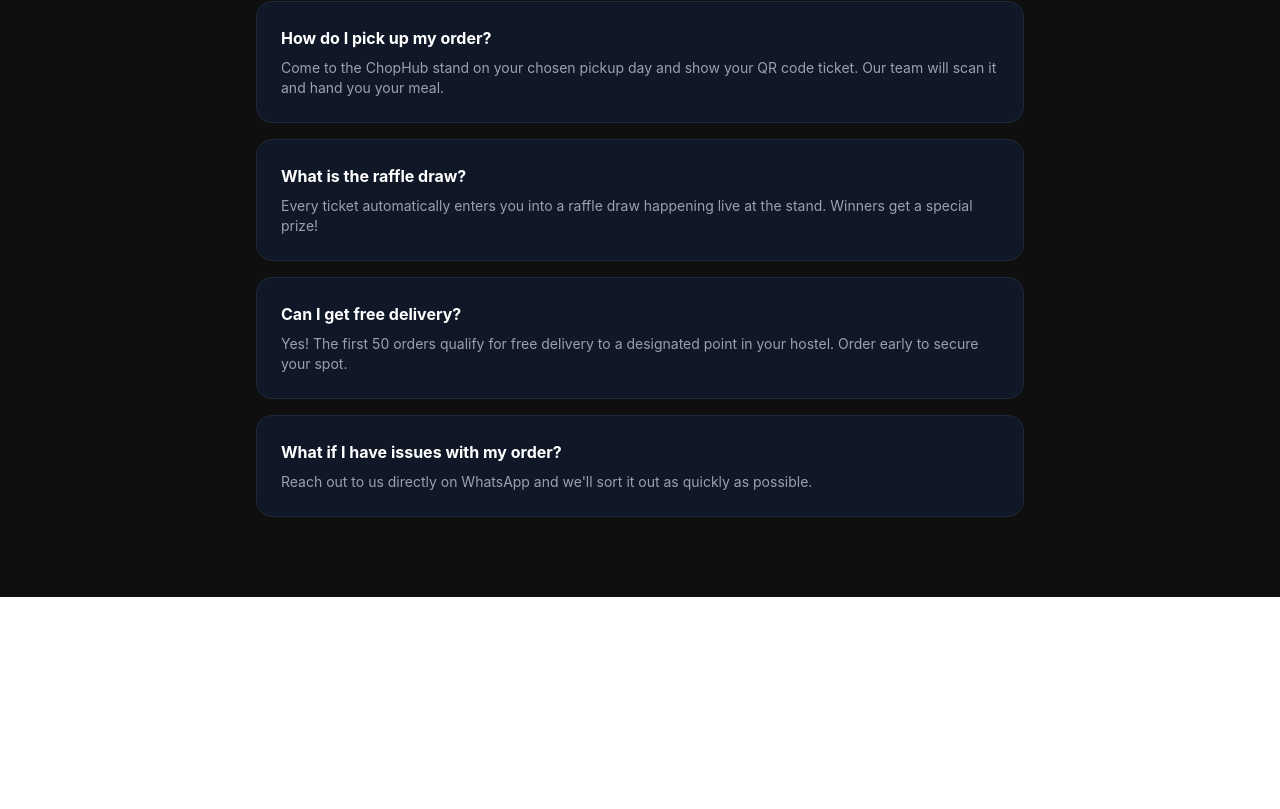
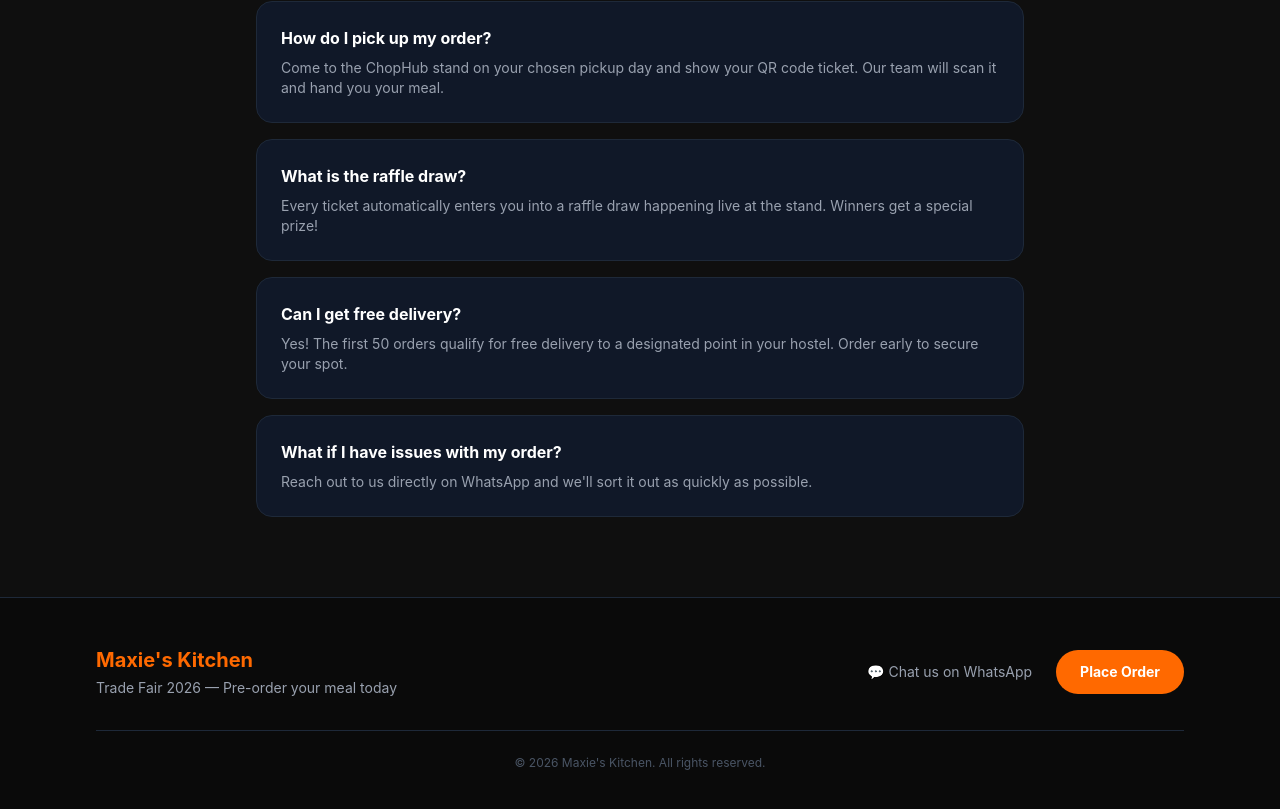
Before and after one commit to destroyer19-ops/tradefair, a React (Vite) app: page / in a window 1280 px wide. Shown: the part 2605-3414 px from the top of the page. Before the commit the page ends 3202 px from the top, so only its background shows below. Built offline with nearby package versions, Linux system fonts and the light colour scheme; no server answers.

Commit message:
home page update image and package

```diff
--- a/src/pages/Home.jsx
+++ b/src/pages/Home.jsx
@@ -253,6 +253,43 @@ const Home = () => {
           ))}
         </div>
       </div>
+
+      {/* Footer */}
+      <div className="bg-[#0a0a0a] border-t border-gray-800 px-6 md:px-24 py-12">
+        <div className="flex flex-col md:flex-row items-center justify-between gap-6">
+          <div>
+            <h3 className="text-orange-500 font-bold text-xl mb-1">
+              Maxie's Kitchen
+            </h3>
+            <p className="text-gray-400 text-sm">
+              Trade Fair 2026 — Pre-order your meal today
+            </p>
+          </div>
+
+          <div className="flex flex-col md:flex-row items-center gap-6">
+            <a
+              href="https://wa.me/2348XXXXXXXXX"
+              target="_blank"
+              rel="noopener noreferrer"
+              className="flex items-center gap-2 text-gray-400 hover:text-green-400 transition text-sm"
+            >
+              💬 Chat us on WhatsApp
+            </a>
+            <Link
+              to="/order"
+              className="bg-orange-500 hover:bg-orange-600 text-white font-bold px-6 py-3 rounded-full transition text-sm"
+            >
+              Place Order
+            </Link>
+          </div>
+        </div>
+
+        <div className="border-t border-gray-800 mt-8 pt-6 text-center">
+          <p className="text-gray-600 text-xs">
+            © 2026 Maxie's Kitchen. All rights reserved.
+          </p>
+        </div>
+      </div>
     </>
   );
 };
```
